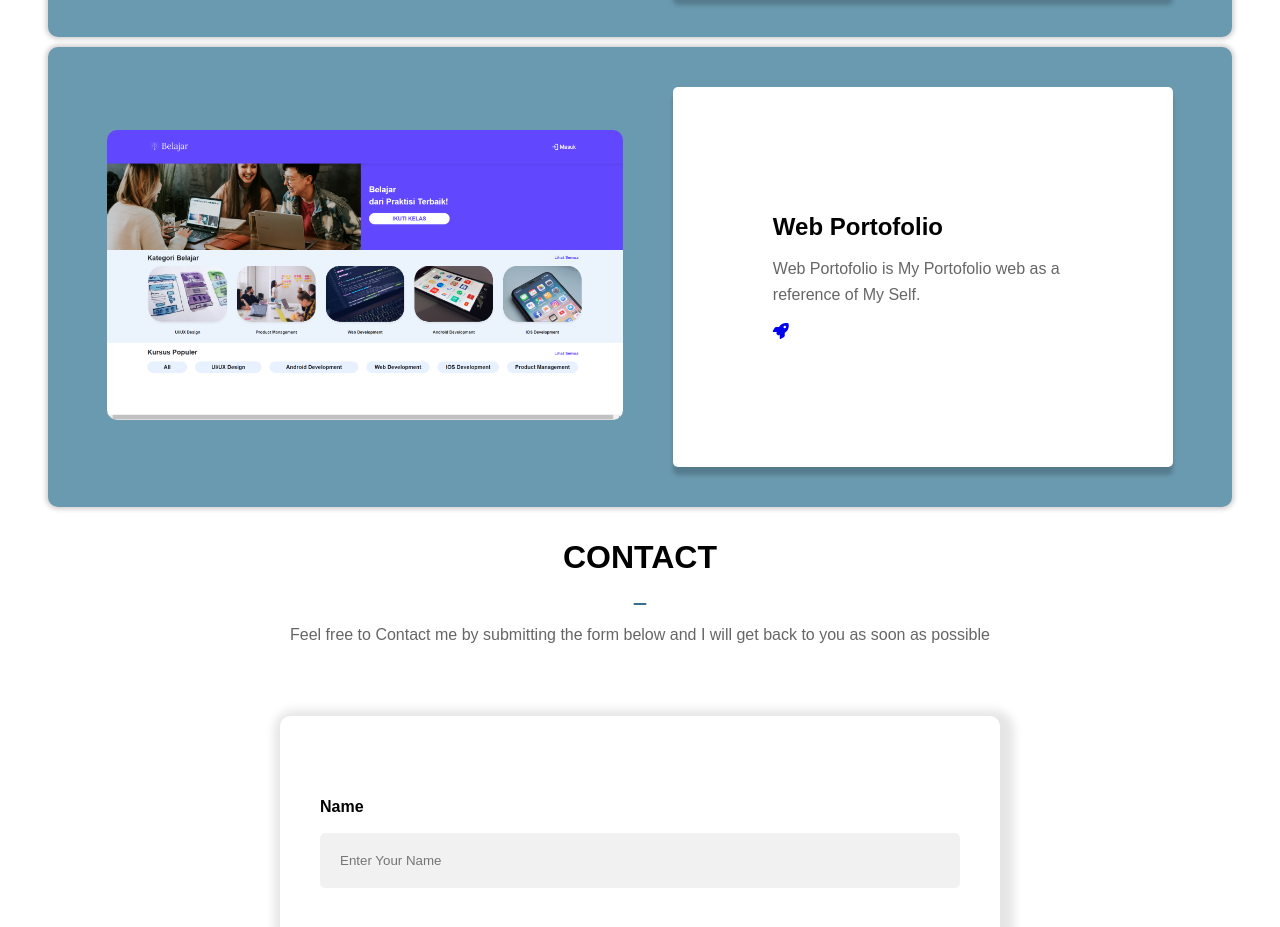
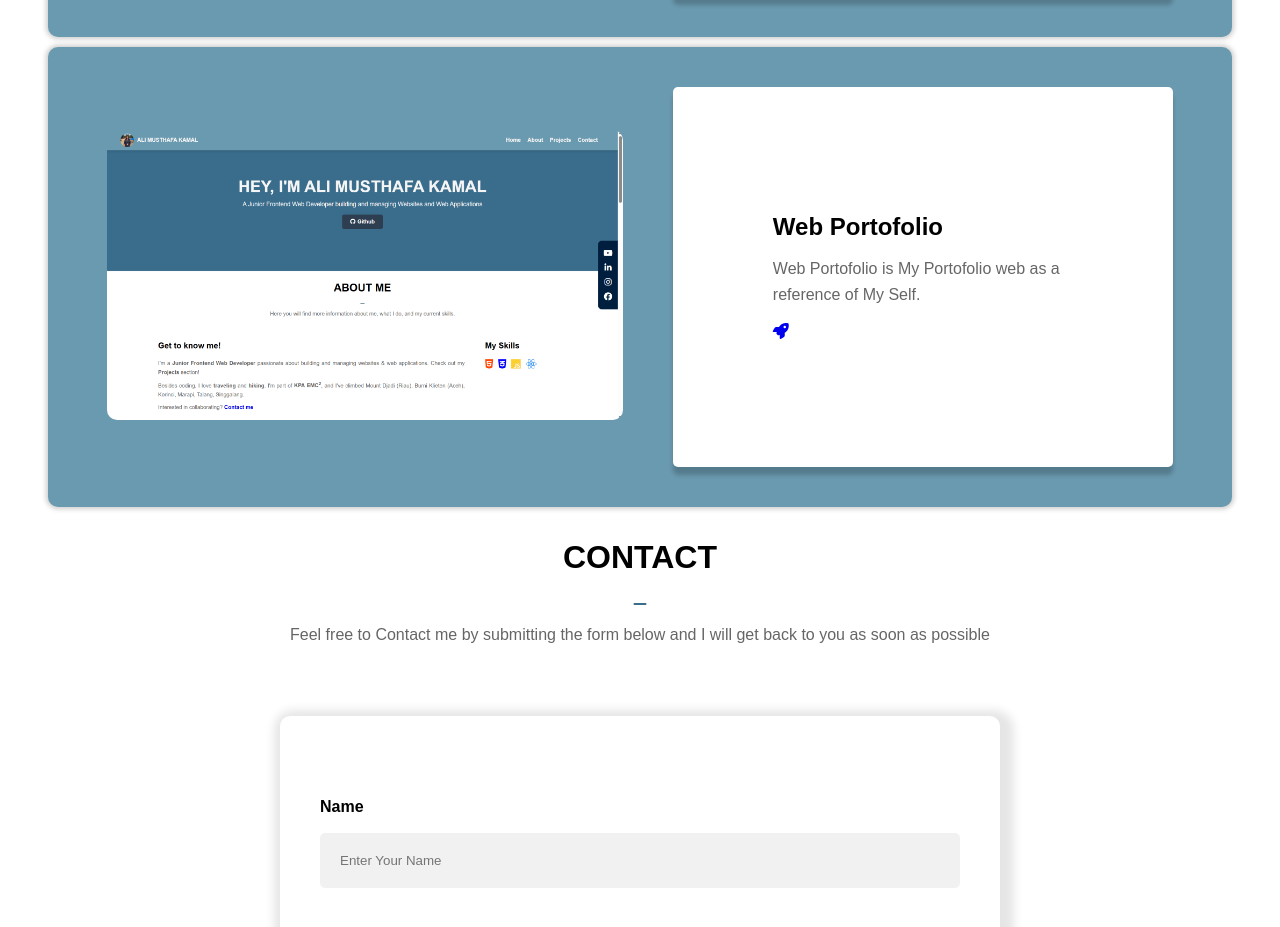
Before and after one commit to kamaldev10/web-portofolio, a plain HTML site: page index.html in a window 1280 px wide. Shown: the part 1963-2890 px from the top of the page. Drawn offline with Linux system fonts and the light colour scheme.

Commit message:
perbaikan img project 3

```diff
--- a/index.html
+++ b/index.html
@@ -174,7 +174,7 @@
 
             <div class="project-container">
               <div class="project-image">
-                <img src="assets/image/project2.png" alt="Project Preview" />
+                <img src="assets/image/project3.png" alt="Project Preview" />
               </div>
               <div class="project-content">
                 <h3>Web Portofolio</h3>
```
